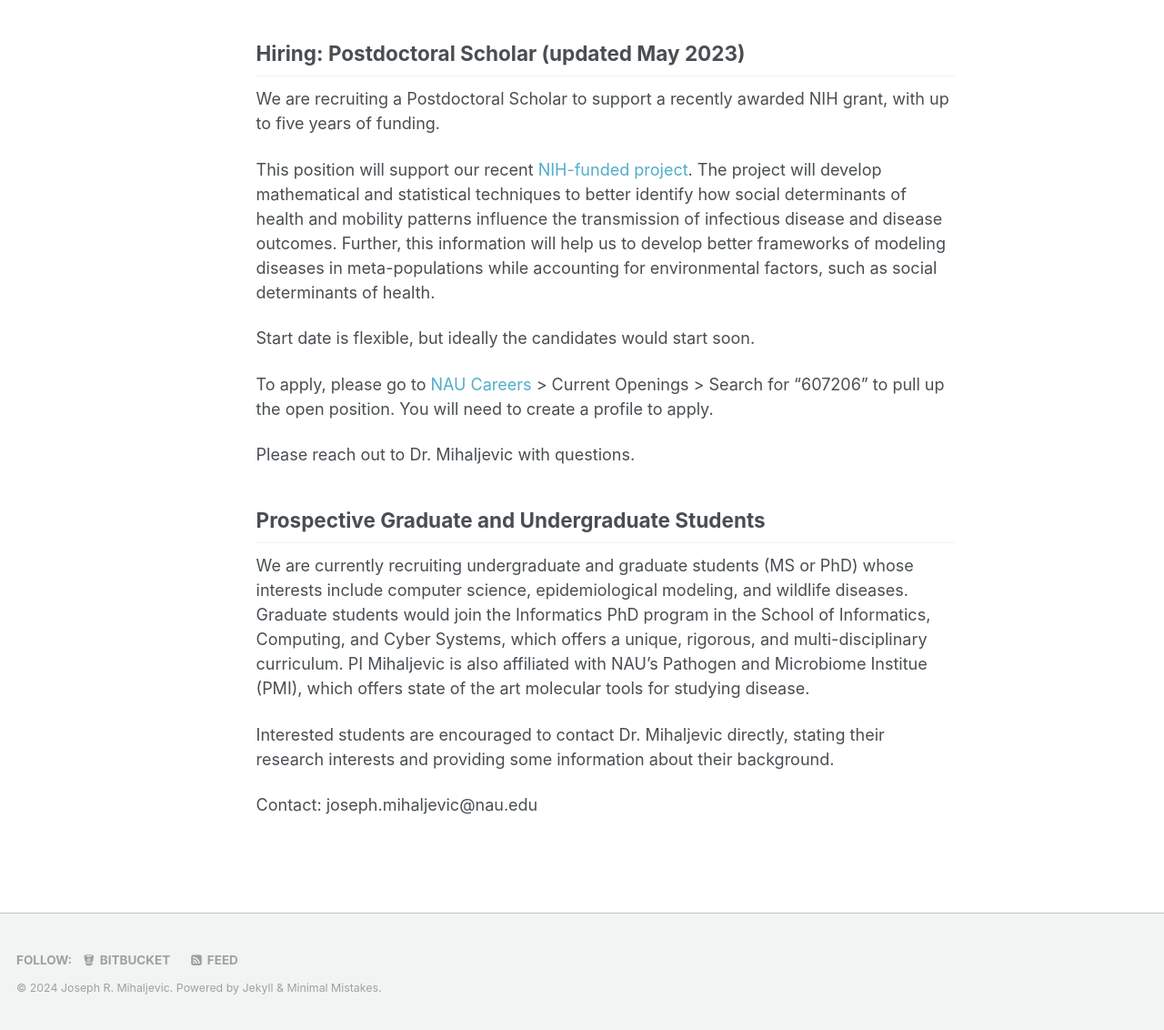
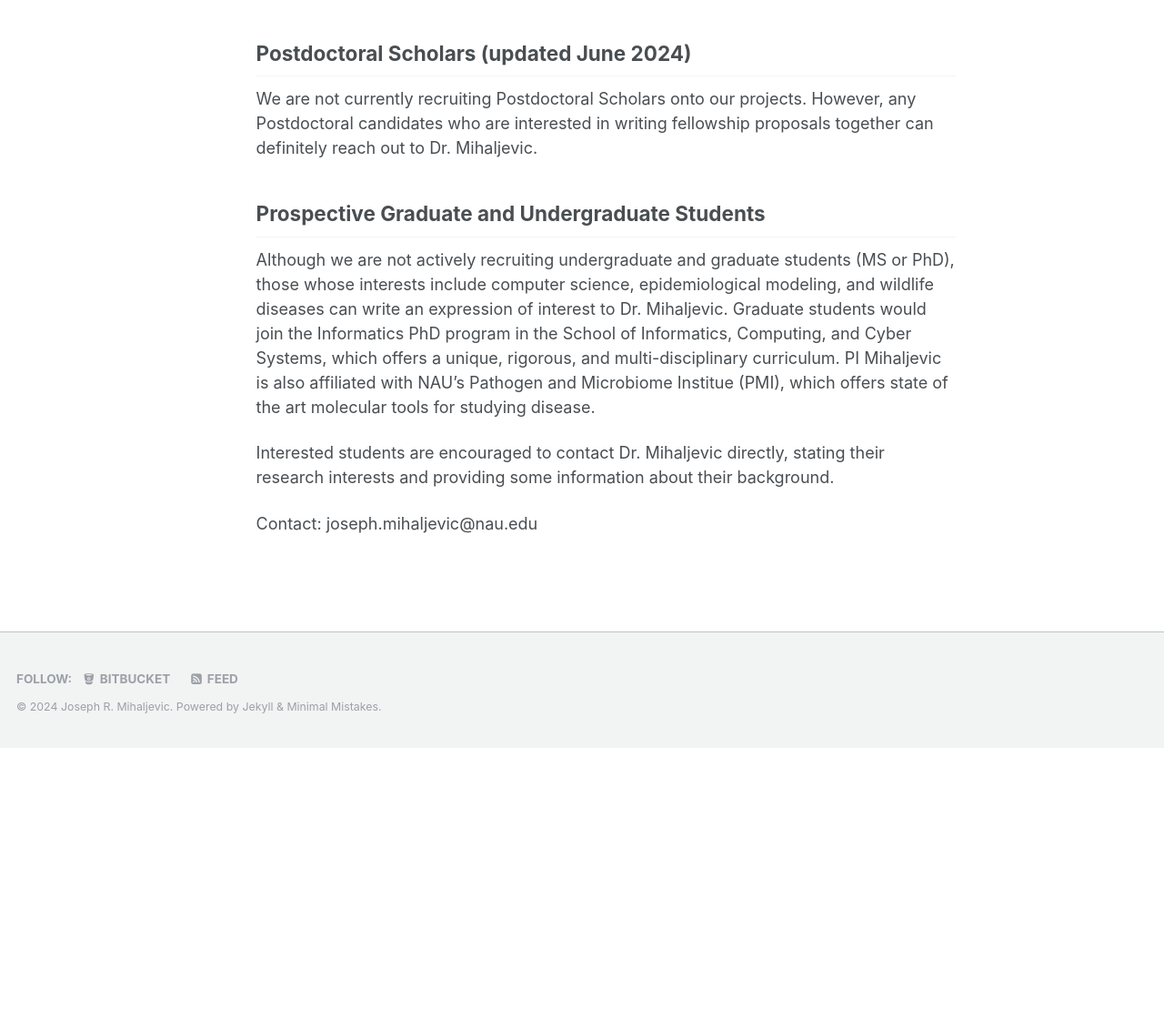
Before and after one commit to jrmihalj/jrmihalj.github.io, a Jekyll site: the page built from _pages/prospective.md, in a window 1280 px wide and 1400 px high, scrolled down 1243 px. Shown: the part 268-1400 px from the top of the window at 91% size. Built offline with Jekyll 4.4.1, drawn with Linux system fonts in a browser that asks for light colours; after the commit the page ends 2333 px from its top, so only the background shows below that.

Commit message:
update prospective...not recruiting

```diff
--- a/_pages/prospective.md
+++ b/_pages/prospective.md
@@ -10,21 +10,16 @@ permalink: /prospective/
 <iframe width="560" height="315" src="https://www.youtube.com/embed/we_mO2w53OE" title="YouTube video player" frameborder="0" allow="accelerometer; autoplay; clipboard-write; encrypted-media; gyroscope; picture-in-picture" allowfullscreen></iframe>
 
 
-## Hiring: Postdoctoral Scholar (updated May 2023)
+## Postdoctoral Scholars (updated June 2024)
 
-We are recruiting a Postdoctoral Scholar to support a recently awarded NIH grant, with up to five years of funding.
+We are not currently recruiting Postdoctoral Scholars onto our projects.
+However, any Postdoctoral candidates who are interested in writing fellowship proposals together can definitely reach out to Dr. Mihaljevic.
 
-This position will support our recent [NIH-funded project](https://jrmihalj.github.io/nih-sherc-grant/){:target="_blank"}. The project will develop mathematical and statistical techniques to better identify how social determinants of health and mobility patterns influence the transmission of infectious disease and disease outcomes. Further, this information will help us to develop better frameworks of modeling diseases in meta-populations while accounting for environmental factors, such as social determinants of health.
-
-Start date is flexible, but ideally the candidates would start soon.
-
-To apply, please go to [NAU Careers](https://in.nau.edu/human-resources/current-job-openings/){:target="_blank"} > Current Openings > Search for "607206" to pull up the open position. You will need to create a profile to apply.
-
-Please reach out to Dr. Mihaljevic with questions.
 
 ## Prospective Graduate and Undergraduate Students
 
-We are currently recruiting undergraduate and graduate students (MS or PhD) whose interests include computer science, epidemiological modeling, and wildlife diseases. Graduate students would join the Informatics PhD program in the School of Informatics, Computing, and Cyber Systems, which offers a unique, rigorous, and multi-disciplinary curriculum. PI Mihaljevic is also affiliated with NAU's Pathogen and Microbiome Institue (PMI), which offers state of the art molecular tools for studying disease.
+Although we are not actively recruiting undergraduate and graduate students (MS or PhD), those whose interests include computer science, epidemiological modeling, and wildlife diseases can write an expression of interest to Dr. Mihaljevic.
+Graduate students would join the Informatics PhD program in the School of Informatics, Computing, and Cyber Systems, which offers a unique, rigorous, and multi-disciplinary curriculum. PI Mihaljevic is also affiliated with NAU's Pathogen and Microbiome Institue (PMI), which offers state of the art molecular tools for studying disease.
 
 Interested students are encouraged to contact Dr. Mihaljevic directly, stating their research interests and providing some information about their background.
 
```
